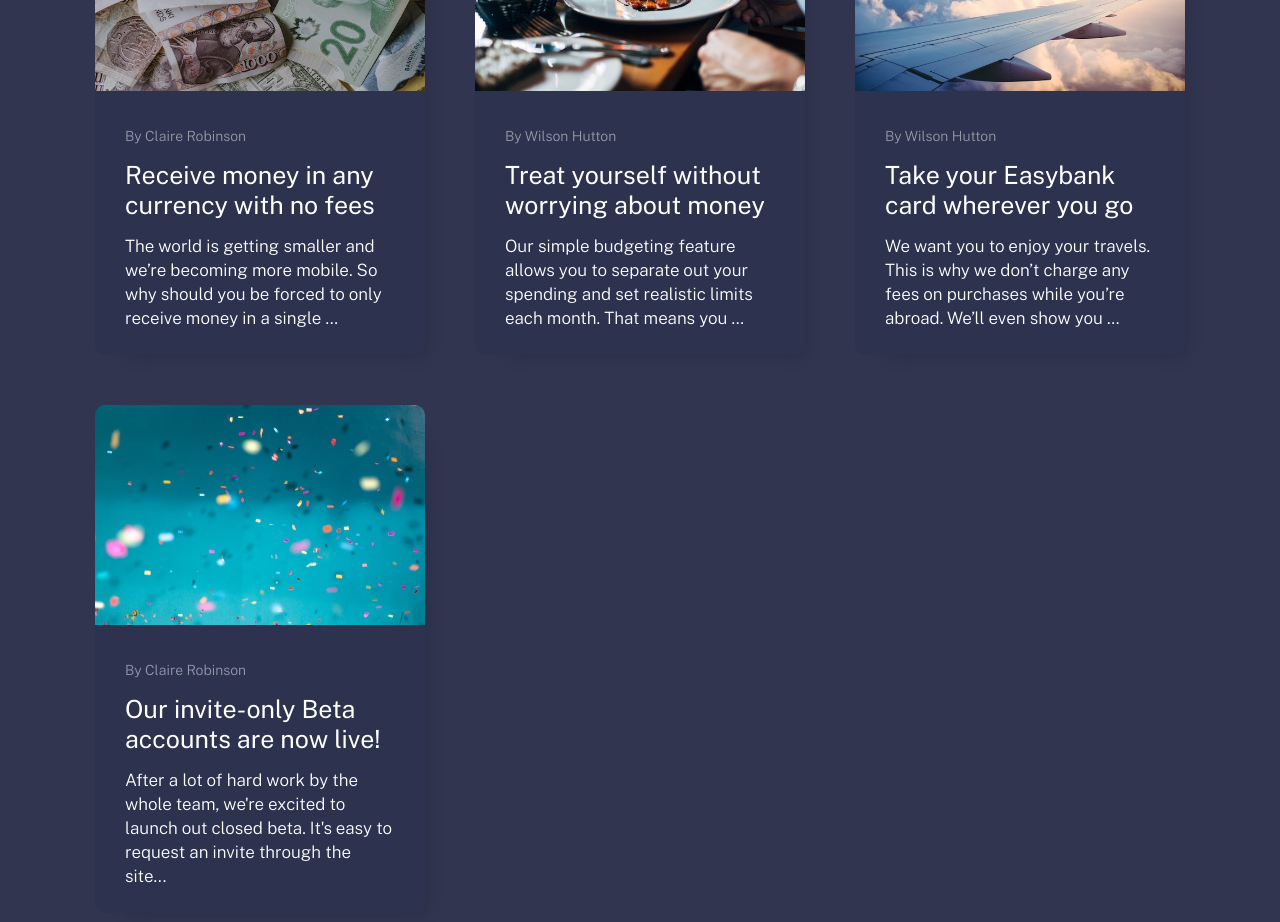
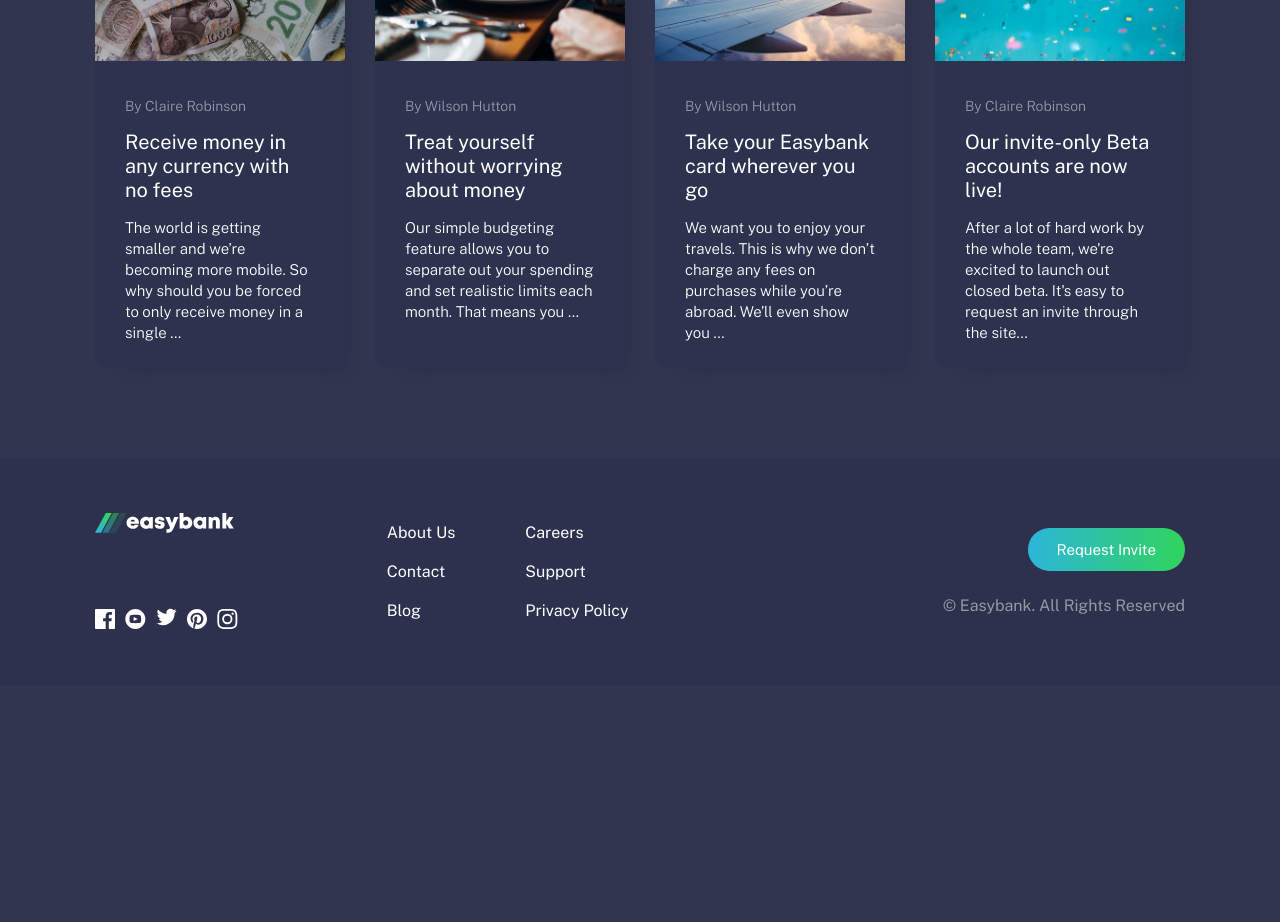
Before and after one commit to Kamasah-Dickson/Easybank-Page, a React (Vite) app: page / in a window 1280 px wide. Shown: the part 1580-2502 px from the top of the page. After the commit the page ends 2265 px from the top, so only its background shows below. Built offline with nearby package versions, Linux system fonts and the light colour scheme.

Commit message:
footer section completed

```diff
--- a/src/_colors.scss
+++ b/src/_colors.scss
@@ -2,6 +2,7 @@
 	--Dark-Blue: hsl(233, 26%, 24%);
 	--Lime-Green: hsl(136, 65%, 51%);
 	--Bright-Cyan: hsl(192, 70%, 51%);
+	--footer: hsl(233, 26%, 24%);
 
 	--Grayish-Blue: hsl(233, 8%, 62%);
 	--Light-Grayish-Blue: hsl(220, 16%, 96%);
@@ -14,5 +15,6 @@
 	--Very-Light-Gray: #2d314dfa;
 	--White: #2d314da9;
 	--Dark-Blue: #fff;
+	--footer: hsl(233, 26%, 24%);
 	--shadow: rgba(0, 0, 0, 0.178);
 }
--- a/src/components/App.jsx
+++ b/src/components/App.jsx
@@ -5,6 +5,7 @@
 import Hero from "./Hero";
 import About from "./About";
 import Blogs from "./Blogs";
+import Footer from "./Footer";
 
 export default function App() {
 	const [theme, setTheme] = useState(
@@ -20,6 +21,7 @@
 					<Hero />
 					<About />
 					<Blogs />
+					<Footer />
 				</main>
 			</toggleTheme.Provider>
 		</>
--- a/src/components/Blogs.jsx
+++ b/src/components/Blogs.jsx
@@ -10,7 +10,7 @@
 					<div className="blogs">
 						{blogsData.map((blogs) => {
 							return (
-								<div className="blog">
+								<div key={blogs.title} className="blog">
 									<div className="img">
 										<img src={blogs.img} alt={blogs.img} />
 									</div>
--- /dev/null
+++ b/src/components/Footer.jsx
@@ -0,0 +1,81 @@
+import React from "react";
+import logo from "../assets/logo copy.svg";
+export default function Footer() {
+	return (
+		<footer>
+			<div className="container">
+				<div className="left">
+					<div className="socials">
+						<div className="logo">
+							<a href="#home">
+								<img src={logo} alt="easybank" />
+							</a>
+						</div>
+						<div className="social">
+							<svg xmlns="http://www.w3.org/2000/svg" width="20" height="20">
+								<path
+									fill="#FFF"
+									d="M18.896 0H1.104C.494 0 0 .494 0 1.104v17.793C0 19.506.494 20 1.104 20h9.58v-7.745H8.076V9.237h2.606V7.01c0-2.583 1.578-3.99 3.883-3.99 1.104 0 2.052.082 2.329.119v2.7h-1.598c-1.254 0-1.496.597-1.496 1.47v1.928h2.989l-.39 3.018h-2.6V20h5.098c.608 0 1.102-.494 1.102-1.104V1.104C20 .494 19.506 0 18.896 0z"
+								/>
+							</svg>
+							<svg xmlns="http://www.w3.org/2000/svg" width="21" height="20">
+								<path
+									fill="#FFF"
+									d="M10.333 0c-5.522 0-10 4.478-10 10 0 5.523 4.478 10 10 10 5.523 0 10-4.477 10-10 0-5.522-4.477-10-10-10zm3.701 14.077c-1.752.12-5.653.12-7.402 0C4.735 13.947 4.514 13.018 4.5 10c.014-3.024.237-3.947 2.132-4.077 1.749-.12 5.651-.12 7.402 0 1.898.13 2.118 1.059 2.133 4.077-.015 3.024-.238 3.947-2.133 4.077zM8.667 8.048l4.097 1.949-4.097 1.955V8.048z"
+								/>
+							</svg>
+							<a href="#">
+								<svg xmlns="http://www.w3.org/2000/svg" width="21" height="18">
+									<path
+										fill="#FFF"
+										d="M20.667 2.797a8.192 8.192 0 01-2.357.646 4.11 4.11 0 001.804-2.27 8.22 8.22 0 01-2.606.996A4.096 4.096 0 0014.513.873c-2.649 0-4.595 2.472-3.997 5.038a11.648 11.648 0 01-8.457-4.287 4.109 4.109 0 001.27 5.478A4.086 4.086 0 011.47 6.59c-.045 1.901 1.317 3.68 3.29 4.075a4.113 4.113 0 01-1.853.07 4.106 4.106 0 003.834 2.85 8.25 8.25 0 01-6.075 1.7 11.616 11.616 0 006.29 1.843c7.618 0 11.922-6.434 11.662-12.205a8.354 8.354 0 002.048-2.124z"
+									/>
+								</svg>
+							</a>
+							<svg xmlns="http://www.w3.org/2000/svg" width="20" height="20">
+								<path
+									fill="#FFF"
+									d="M10 0C4.478 0 0 4.477 0 10c0 4.237 2.636 7.855 6.356 9.312-.088-.791-.167-2.005.035-2.868.182-.78 1.172-4.97 1.172-4.97s-.299-.6-.299-1.486c0-1.39.806-2.428 1.81-2.428.852 0 1.264.64 1.264 1.408 0 .858-.545 2.14-.828 3.33-.236.995.5 1.807 1.48 1.807 1.778 0 3.144-1.874 3.144-4.58 0-2.393-1.72-4.068-4.177-4.068-2.845 0-4.515 2.135-4.515 4.34 0 .859.331 1.781.745 2.281a.3.3 0 01.069.288l-.278 1.133c-.044.183-.145.223-.335.134-1.249-.581-2.03-2.407-2.03-3.874 0-3.154 2.292-6.052 6.608-6.052 3.469 0 6.165 2.473 6.165 5.776 0 3.447-2.173 6.22-5.19 6.22-1.013 0-1.965-.525-2.291-1.148l-.623 2.378c-.226.869-.835 1.958-1.244 2.621.937.29 1.931.446 2.962.446 5.522 0 10-4.477 10-10S15.522 0 10 0z"
+								/>
+							</svg>
+							<svg xmlns="http://www.w3.org/2000/svg" width="21" height="20">
+								<path
+									fill="#FFF"
+									d="M10.333 1.802c2.67 0 2.987.01 4.042.059 2.71.123 3.976 1.409 4.1 4.099.048 1.054.057 1.37.057 4.04 0 2.672-.01 2.988-.058 4.042-.124 2.687-1.386 3.975-4.099 4.099-1.055.048-1.37.058-4.042.058-2.67 0-2.986-.01-4.04-.058-2.717-.124-3.976-1.416-4.1-4.1-.048-1.054-.058-1.37-.058-4.041 0-2.67.01-2.986.058-4.04.124-2.69 1.387-3.977 4.1-4.1 1.054-.048 1.37-.058 4.04-.058zm0-1.802C7.618 0 7.278.012 6.211.06 2.579.227.56 2.242.394 5.877.345 6.944.334 7.284.334 10s.011 3.057.06 4.123c.166 3.632 2.181 5.65 5.816 5.817 1.068.048 1.408.06 4.123.06 2.716 0 3.057-.012 4.124-.06 3.628-.167 5.651-2.182 5.816-5.817.049-1.066.06-1.407.06-4.123s-.011-3.056-.06-4.122C20.11 2.249 18.093.228 14.458.06 13.39.01 13.049 0 10.333 0zm0 4.865a5.135 5.135 0 100 10.27 5.135 5.135 0 000-10.27zm0 8.468a3.333 3.333 0 110-6.666 3.333 3.333 0 010 6.666zm5.339-9.87a1.2 1.2 0 10-.001 2.4 1.2 1.2 0 000-2.4z"
+								/>
+							</svg>
+						</div>
+					</div>
+					<div className="links">
+						<ul className="first">
+							<li>
+								<a href="#about">About Us</a>
+							</li>
+							<li>
+								<a href="#contact">Contact</a>
+							</li>
+							<li>
+								<a href=" #blog">Blog</a>
+							</li>
+						</ul>
+						<ul className="second">
+							<li>
+								<a href="#careers">Careers</a>
+							</li>
+							<li>
+								<a href="#">Support</a>
+							</li>
+							<li>
+								<a href="#">Privacy Policy</a>
+							</li>
+						</ul>
+					</div>
+				</div>
+				<div className="right">
+					<button className="cta">Request Invite</button>
+					<p>© Easybank. All Rights Reserved</p>
+				</div>
+			</div>
+		</footer>
+	);
+}
--- a/src/components/Navigation.jsx
+++ b/src/components/Navigation.jsx
@@ -23,11 +23,13 @@
 		<div className="container">
 			<nav>
 				<div className="logo">
-					<img
-						src={theme ? lightLogo : darkLogo}
-						className="logo"
-						alt="easy bank"
-					/>
+					<a href="/">
+						<img
+							src={theme ? lightLogo : darkLogo}
+							className="logo"
+							alt="easy bank"
+						/>
+					</a>
 				</div>
 				<ul className="nav-links">
 					<li>
--- a/src/index.scss
+++ b/src/index.scss
@@ -27,6 +27,7 @@
 }
 
 $breakpoints-up: (
+	small: rem(600),
 	medium: rem(800),
 	large: rem(1024),
 	larger: rem(1100),
@@ -371,7 +372,6 @@
 //===============================
 
 .blogs-section {
-	// margin-top: rem(60);
 	padding-block: rem(50);
 	.container {
 		width: min(100% - rem(60), rem(1440));
@@ -387,8 +387,8 @@
 			}
 			.blogs {
 				display: grid;
-				grid-template-columns: repeat(auto-fit, minmax(300px, 1fr));
-				gap: rem(50);
+				grid-template-columns: repeat(auto-fit, minmax(250px, 1fr));
+				gap: rem(30);
 				width: 100%;
 				justify-content: space-between;
 				.blog {
@@ -399,10 +399,20 @@
 					box-shadow: 1rem 1rem 1rem -1rem var(--shadow);
 					border-radius: rem(10);
 					overflow: hidden;
+					&:hover {
+						.content {
+							h5 {
+								color: var(--Lime-Green);
+								transition: 0.4s ease-in;
+								cursor: pointer;
+							}
+						}
+					}
 					.img {
-						height: rem(220);
+						height: rem(190);
 						img {
 							height: 100%;
+							object-fit: cover;
 						}
 					}
 					.content {
@@ -415,14 +425,19 @@
 						h5 {
 							color: var(--Dark-Blue);
 							margin-block: rem(15);
-							font-size: rem(25);
+							font-size: rem(20);
 							font-weight: 400;
+							&:hover {
+								color: var(--Lime-Green);
+								transition: 0.3s ease;
+								cursor: pointer;
+							}
 						}
 						p {
 							color: var(--Dark-Blue);
 							line-height: 1.4;
 							font-weight: 300;
-							font-size: rem(17);
+							font-size: rem(15);
 						}
 					}
 
@@ -449,3 +464,136 @@
 		}
 	}
 }
+
+// ==============================
+//	FOOTER-SECTION
+//===============================
+
+footer {
+	background-color: var(--footer);
+	padding-block: rem(15);
+	margin-top: rem(40);
+	.container {
+		width: min(100% - rem(60), rem(1440));
+		padding-block: rem(40);
+		display: inherit;
+		align-items: center;
+		justify-content: space-between;
+		flex-wrap: wrap;
+		.left {
+			display: grid;
+			grid-template-columns: 1fr;
+			gap: rem(50);
+
+			.socials {
+				display: flex;
+				flex-direction: column;
+				align-items: center;
+				justify-content: space-between;
+				gap: rem(25);
+				.social {
+					display: flex;
+					align-items: center;
+					gap: rem(10);
+					svg:hover {
+						path {
+							fill: var(--Lime-Green);
+							transition: 0.3s ease;
+							cursor: pointer;
+						}
+					}
+				}
+			}
+			.links {
+				display: flex;
+				align-items: center;
+				gap: rem(70);
+				flex-direction: column;
+				ul {
+					display: flex;
+					align-items: flex-start;
+					justify-content: space-around;
+					align-items: center;
+					li {
+						list-style: none;
+						margin-block: rem(10);
+						a {
+							color: var(--Dark-Blue);
+							text-decoration: none;
+							&:hover {
+								color: var(--Lime-Green);
+								transition: 0.3s ease-in;
+							}
+						}
+					}
+				}
+
+				.first,
+				.second {
+					flex-direction: column;
+				}
+			}
+		}
+
+		@include breakpoints-min(large) {
+			.left {
+				grid-template-columns: 1fr 1fr;
+			}
+		}
+		.right {
+			display: flex;
+			flex-direction: column;
+			align-items: center;
+			margin-top: rem(20);
+			justify-content: space-between;
+			gap: rem(25);
+			.cta {
+				background: linear-gradient(
+					to left,
+					var(--Lime-Green),
+					var(--Bright-Cyan)
+				);
+				border: none;
+				padding: rem(13) rem(29);
+				font-size: rem(15);
+				border-radius: rem(25);
+				font-weight: 400;
+				color: white;
+				cursor: pointer;
+				&:hover {
+					opacity: 0.7;
+					transition: 0.3s ease;
+				}
+			}
+			p {
+				color: var(--Grayish-Blue);
+			}
+		}
+	}
+	@include breakpoints-min(small) {
+		.container {
+			display: flex;
+
+			.left {
+				.socials {
+					align-items: flex-start;
+				}
+				.links {
+					flex-direction: row;
+					ul {
+						align-items: unset;
+					}
+				}
+			}
+			.right {
+				align-items: flex-end;
+				margin-top: 0;
+			}
+		}
+	}
+	@include breakpoints-min(larger) {
+		.container {
+			width: min(100% - rem(190), rem(1650));
+		}
+	}
+}
```
